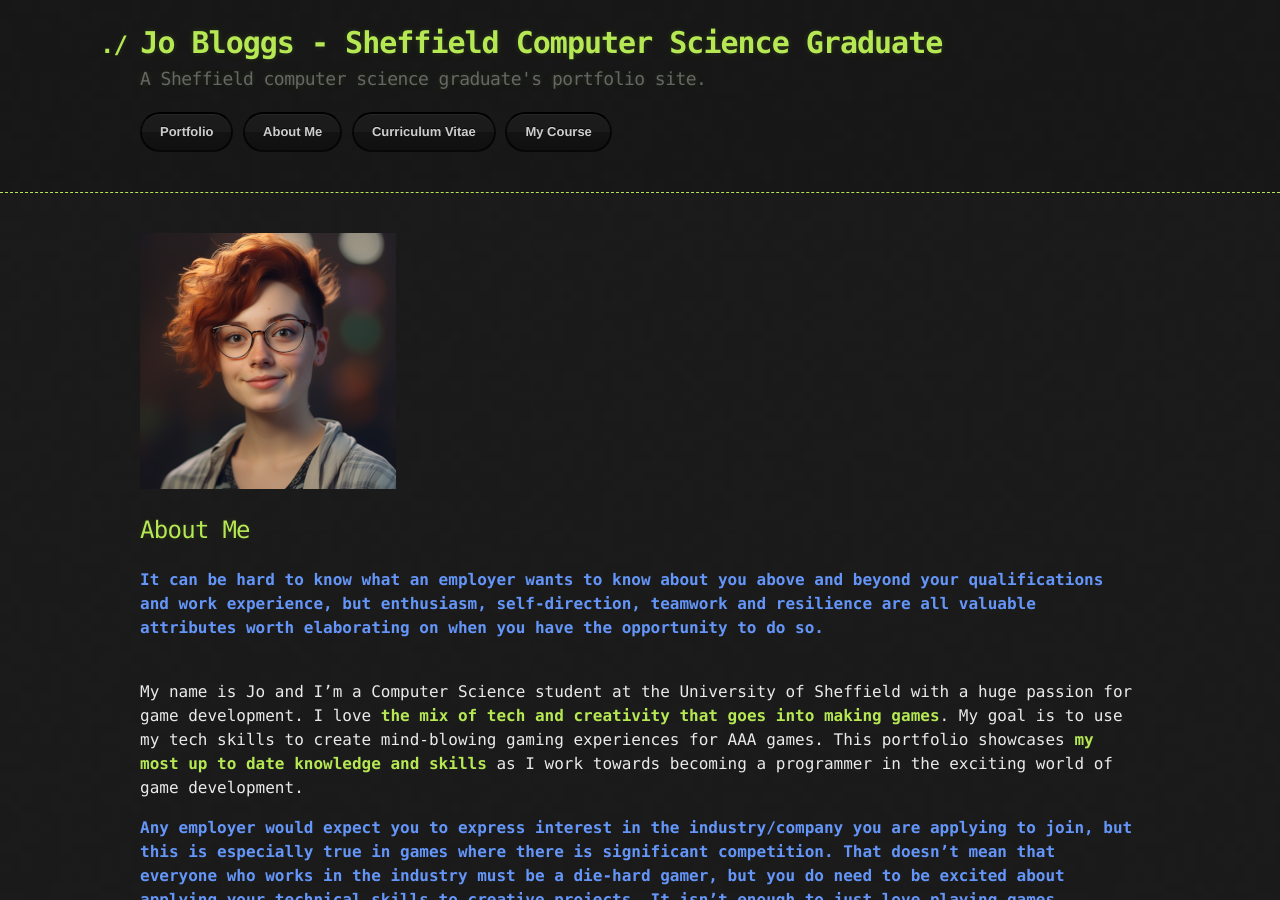
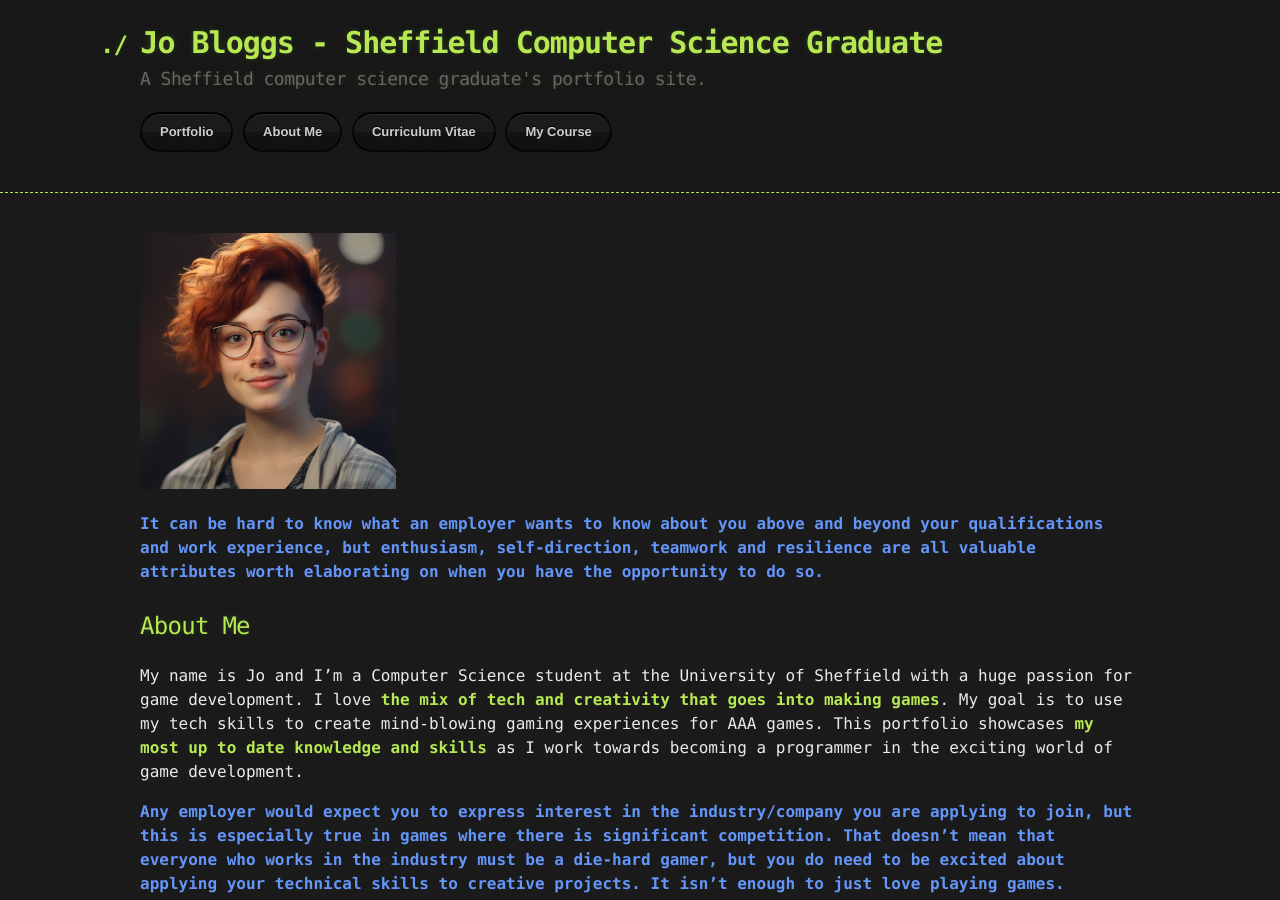
Before and after one commit to sumo-digital-academy/cs_portfolio, a Jekyll site: the page built from about-a.markdown, in a window 1280 px wide and 900 px high. Built offline with Jekyll 4.4.1, drawn with Linux system fonts in a browser that asks for light colours.

```diff
--- a/about-a.markdown
+++ b/about-a.markdown
@@ -8,13 +8,13 @@ permalink: /about-a/
 
 ![Profile-Image]({{ site.url }}{{ site.baseurl }}/assets/images/Profile.png)
 
-## About Me
-
 <div class="annotate-highlight">
 It can be hard to know what an employer wants to know about you above and beyond your qualifications and work experience, but enthusiasm, self-direction, teamwork and resilience are all valuable attributes worth elaborating on when you have the opportunity to do so.
 <br>
 <br>
 </div>
+
+## About Me
 
 My name is Jo and I'm a Computer Science student at the University of Sheffield with a huge passion for game development. I love <span class="text-highlight">the mix of tech and creativity that goes into making games</span>. My goal is to use my tech skills to create mind-blowing gaming experiences for AAA games. This portfolio showcases <span class="text-highlight">my most up to date knowledge and skills</span> as I work towards becoming a programmer in the exciting world of game development.
 
```
